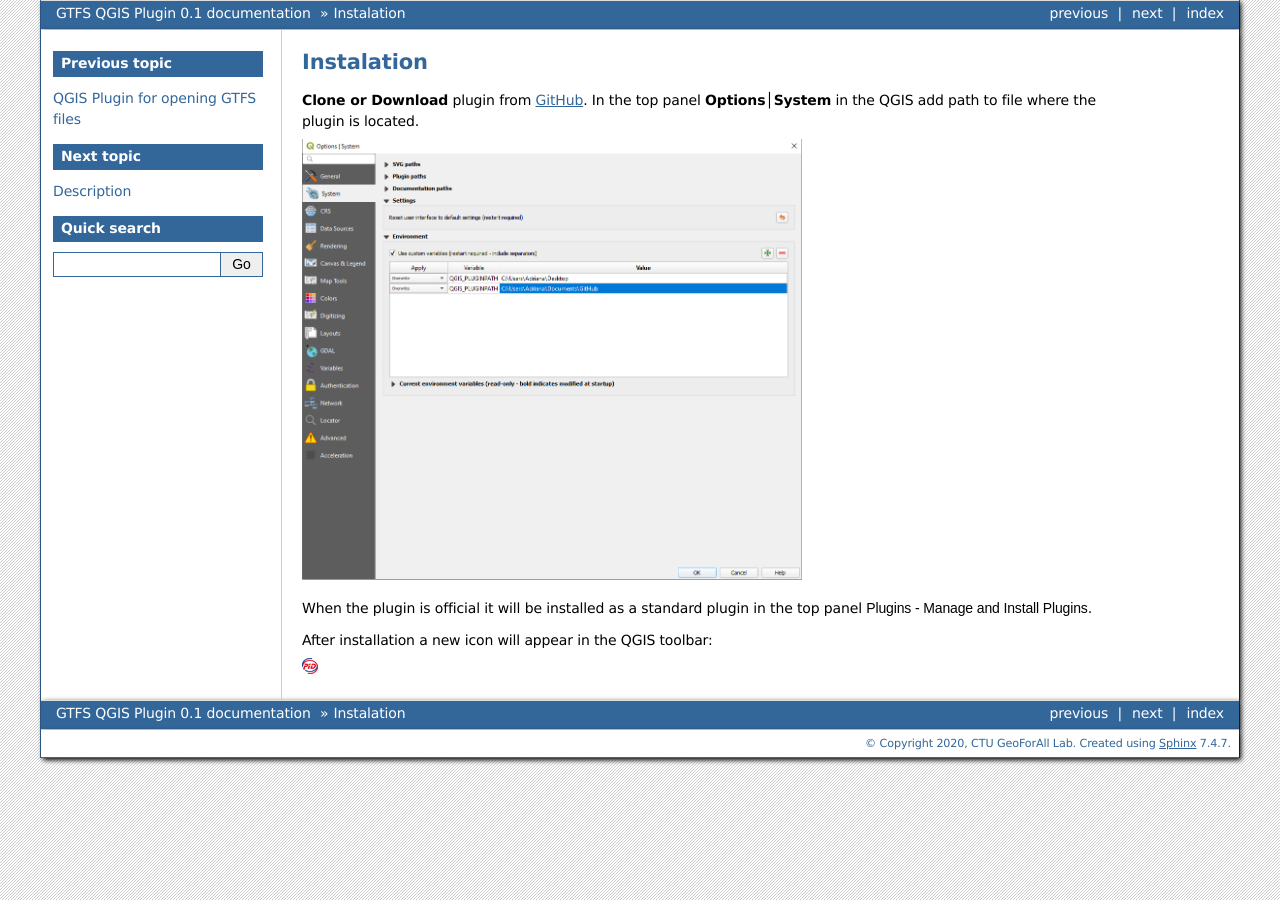
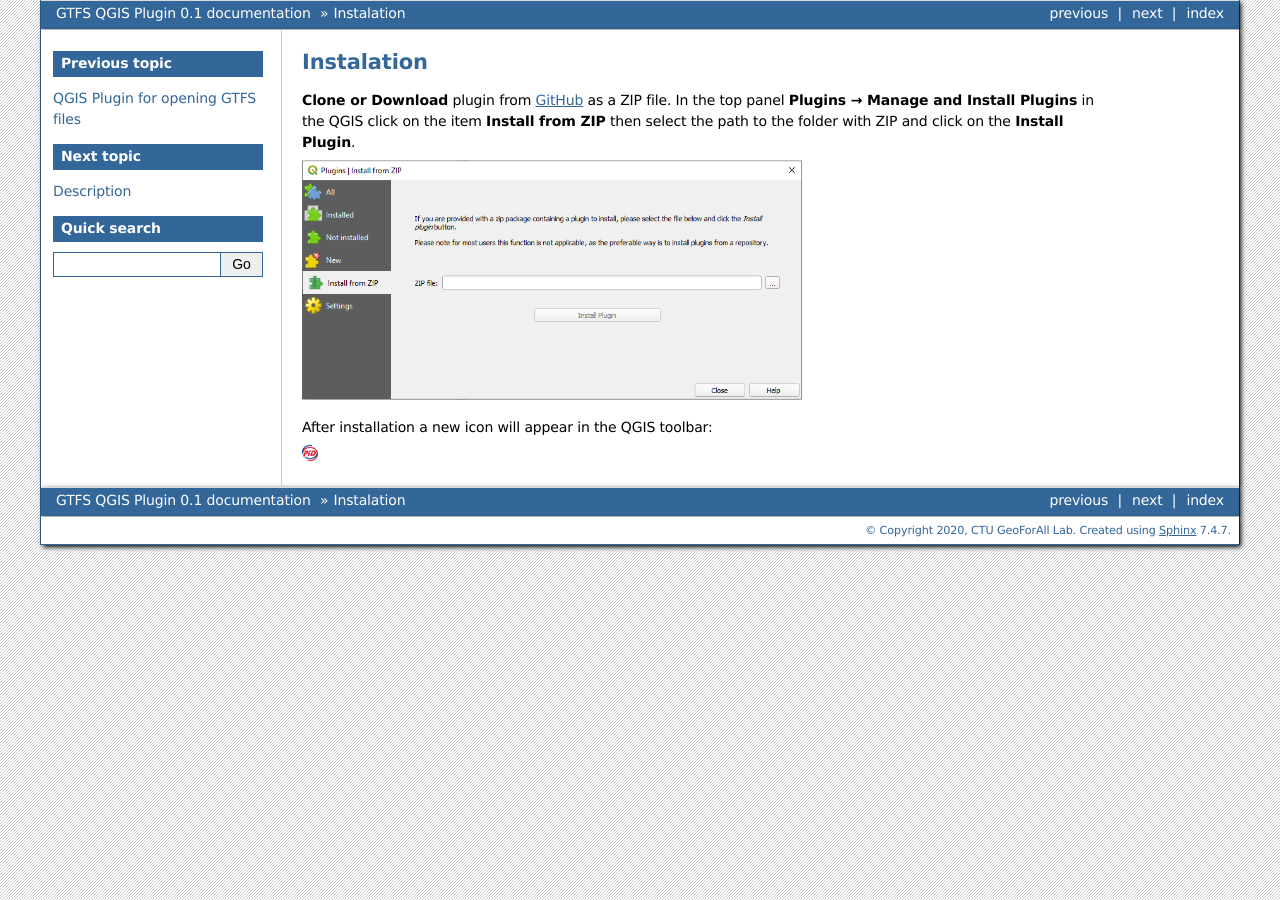
Before and after one commit to ctu-geoforall-lab/qgis-gtfs-plugin, a Sphinx documentation site: the page built from help/source/instalation.rst, in a window 1280 px wide. Built offline with Sphinx 7.4.7, drawn with Linux system fonts in a browser that asks for light colours; formulas are drawn with MathJax 3.

Commit message:
#19
addition of information

```diff
--- a/help/source/description.rst
+++ b/help/source/description.rst
@@ -25,4 +25,4 @@
 .. image:: images/output.png
    :width: 800
 
-.. note:: Line colors conform to PID definitions.
+.. note:: The line colors match the PID definition and are added to the lines based on the line join with the colors defined in routes.txt.
--- a/help/source/index.rst
+++ b/help/source/index.rst
@@ -8,7 +8,7 @@
 -------------------------------------------
 What is GTFS format?
 -------------------------------------------
-The General Transit Feed Specification (GTFS) is a data specification that allows public transit agencies to publish
+`The General Transit Feed Specification <https://en.wikipedia.org/wiki/General_Transit_Feed_Specification>`__ (GTFS) is a data specification that allows public transit agencies to publish
 their transit data in a format that can be consumed by a wide variety of software applications.
 Today, the GTFS data format is used by thousands of public transport providers.
 GTFS is split into a static component that contains schedule, fare, and geographic transit information and a real-time
--- a/help/source/instalation.rst
+++ b/help/source/instalation.rst
@@ -1,14 +1,12 @@
 Instalation
 ---------
 
-**Clone or Download** plugin from `GitHub <https://github.com/ctu-fgis/2020-b-qgis-gtfs-plugin>`__.
-In the top panel **Options│System** in the QGIS add path to file where the plugin is located.
+**Clone or Download** plugin from `GitHub <https://github.com/ctu-fgis/2020-b-qgis-gtfs-plugin>`__ as a ZIP file.
+In the top panel **Plugins → Manage and Install Plugins** in the QGIS click on the item **Install from ZIP** then select the path to the folder with ZIP and click on the **Install Plugin**.
 
 .. image:: images/options.png
    :width: 500
 
-When the plugin is official it will be installed as a standard plugin in the top panel :menuselection:`Plugins - Manage and Install Plugins`.
-
 After installation a new icon will appear in the QGIS toolbar:
 
 .. image:: images/icon.png
```
Also changed, not shown: help/source/about.rst (+9 -3 lines), help/source/images/options.png.
